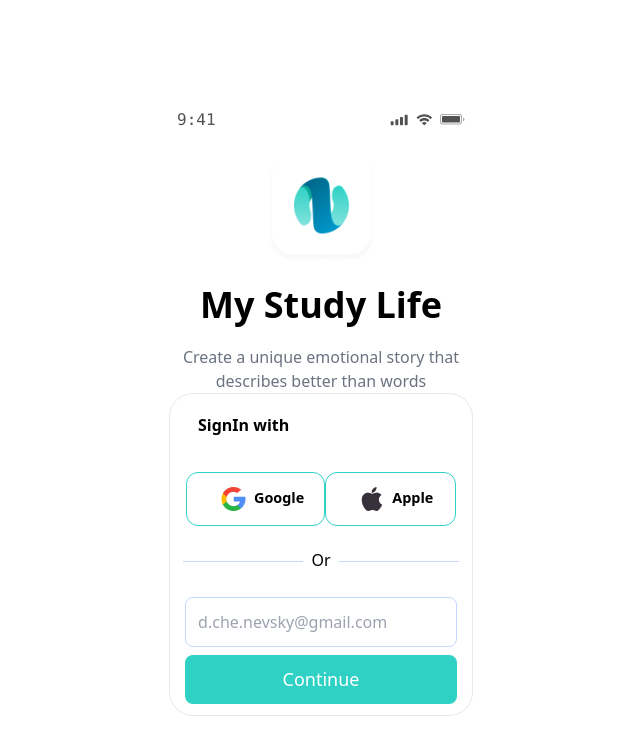
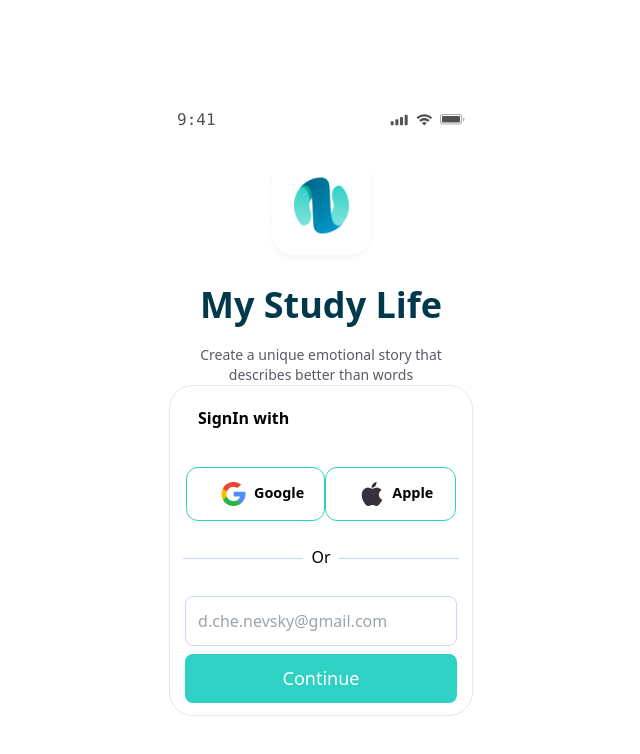
Before and after one commit to mr-amirfazel/hamafza-demo, a React (Create React App) app: page /login in a window 1280 px wide. Shown: the top 754 px of the page, without its empty margins (319-959 px from the left). Built offline with nearby package versions, Linux system fonts and the light colour scheme.

Commit message:
Title and Description component created

```diff
--- /dev/null
+++ b/src/components/Description/index.tsx
@@ -0,0 +1,7 @@
+import React, { FC, PropsWithChildren } from "react";
+interface DescriptionProps extends PropsWithChildren {}
+const Description: FC<DescriptionProps> = ({ children }) => {
+  return <p className="text-[#585A66] text-sm">{children}</p>;
+};
+
+export default Description;
--- /dev/null
+++ b/src/components/Title/index.tsx
@@ -0,0 +1,11 @@
+import React, { FC, PropsWithChildren } from "react";
+interface TitleProps extends PropsWithChildren {
+
+}
+const Title:FC<TitleProps> = ({children}) => {
+  return <h3 className="font-bold text-4xl text-[#00394C]">
+    {children}
+  </h3>;
+};
+
+export default Title;
--- a/src/pages/Homepage/index.tsx
+++ b/src/pages/Homepage/index.tsx
@@ -1,6 +1,8 @@
 import React from "react";
 import mainScrren from "../../assets/main-screen.png";
 import Button from "../../components/Button";
+import Title from "../../components/Title";
+import Description from "../../components/Description";
 
 const Homepage = () => {
   return (
@@ -14,10 +16,10 @@ const Homepage = () => {
         </div>
 
         <div>
-          <h2 className="font-bold text-4xl">My Study Life</h2>
-          <p className="text-gray-500">
+          <Title>My Study Life</Title>
+          <Description>
             Create a unique emotional story that describes better than words
-          </p>
+          </Description>
         </div>
 
         <div>
--- a/src/pages/Login/index.tsx
+++ b/src/pages/Login/index.tsx
@@ -4,6 +4,8 @@ import google from "../../assets/Google-logo.png";
 import apple from "../../assets/Apple-logo.png";
 import SigInButton from "../../components/Login/SignInButton";
 import Button from "../../components/Button";
+import Description from "../../components/Description";
+import Title from "../../components/Title";
 
 function Login() {
   return (
@@ -11,10 +13,10 @@ function Login() {
       {/* hero section */}
       <div className="flex flex-col justify-center items-center space-y-5 pt-5">
         <img src={image} alt="logo" width="113px" height="113px" />
-        <h2 className="font-bold text-4xl">My Study Life</h2>
-        <p className="text-gray-500">
+        <Title>My Study Life</Title>
+        <Description>
           Create a unique emotional story that describes better than words
-        </p>
+        </Description>
       </div>
 
       <div className="flex-grow pt-2 flex flex-col justify-around rounded-[24px] border-gray-200 border-[1px]">
```
